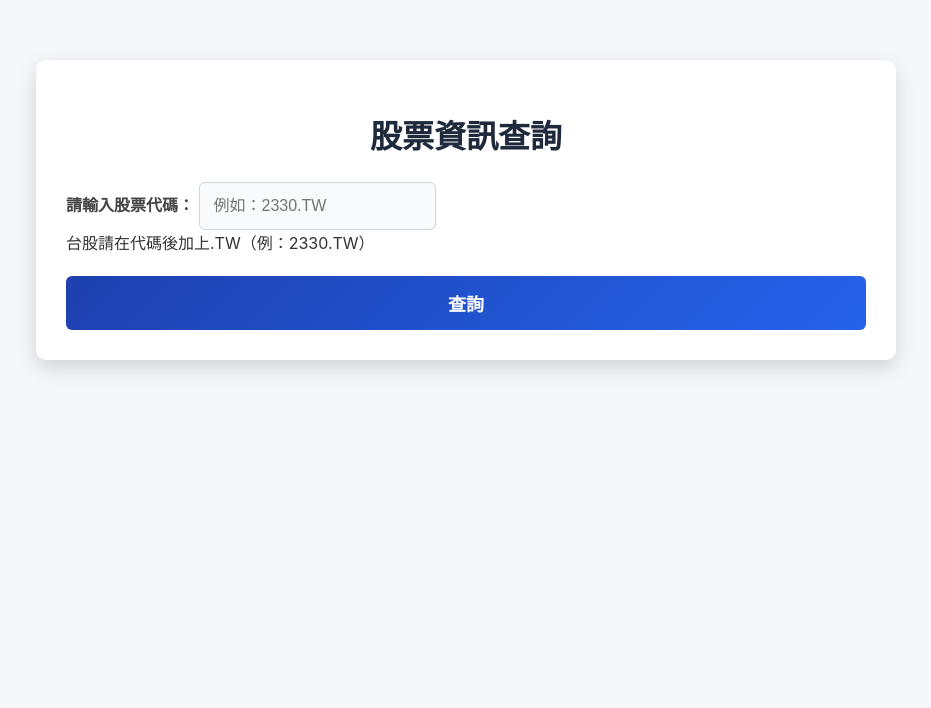
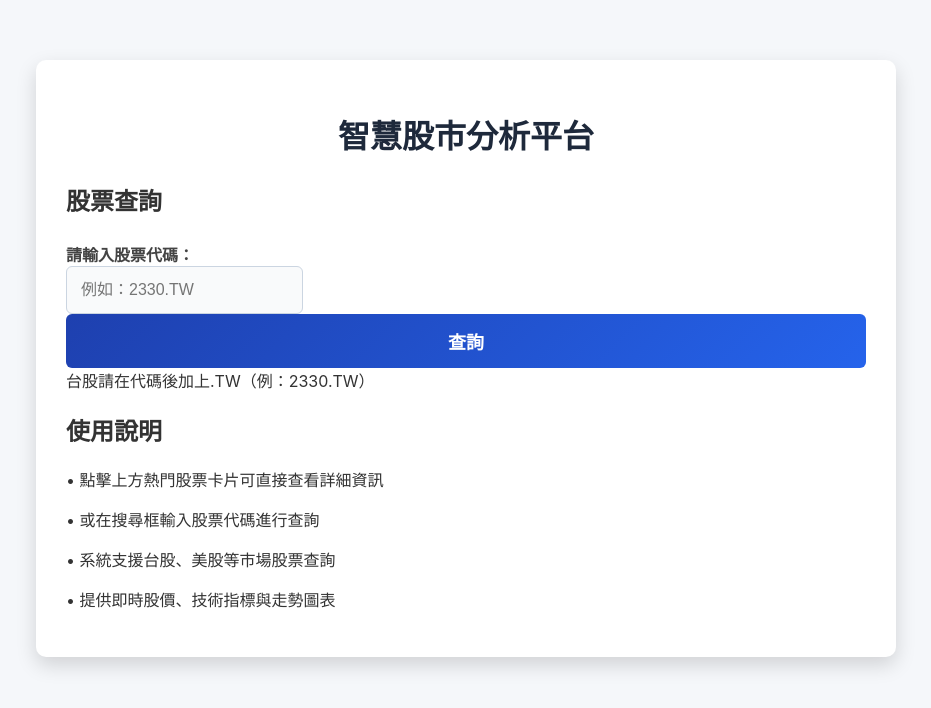
Before and after one commit to iamhenryhuang/financial_web, a Flask app: template templates/home.html in a window 1280 px wide. Shown: the top 708 px of the page, without its empty margins (174-1105 px from the left). Run offline with Flask 3, Linux system fonts and the light colour scheme; the template is opened without the code that fills it, so the values that code supplies are empty.

Commit message:
Update home.html

```diff
--- a/templates/home.html
+++ b/templates/home.html
@@ -1,23 +1,65 @@
 <!DOCTYPE html>
 <html>
 <head>
-    <title>股票資訊查詢</title>
-    <!-- <link href="https://cdn.jsdelivr.net/npm/bootstrap@5.1.3/dist/css/bootstrap.min.css" rel="stylesheet"> -->
+    <title>智慧股市分析平台</title>
     <link rel="stylesheet" type="text/css" href="{{ url_for('static', filename='style.css') }}">
     <meta charset="UTF-8">
 </head>
 <body>
-    <div class="container mt-5">
-        <h1>股票資訊查詢</h1>
-        <form action="/stock" method="get" class="mt-4">
-            <div class="mb-3">
-                <label for="symbol" class="form-label">請輸入股票代碼：</label>
-                <input type="text" class="form-control" id="symbol" name="symbol"
-                       placeholder="例如：2330.TW" required>
-                <div class="form-text">台股請在代碼後加上.TW（例：2330.TW）</div>
+    <div class="container">
+        <h1>智慧股市分析平台</h1>
+
+        <!-- 熱門股票區塊 -->
+        {% if popular_stocks %}
+        <div class="popular-stocks">
+            <h2>熱門股票</h2>
+            <div class="stock-grid">
+                {% for stock in popular_stocks %}
+                <a href="{{ url_for('stock', symbol=stock.symbol) }}" class="stock-card">
+                    <div class="stock-info">
+                        <h3>{{ stock.name }}</h3>
+                        <p class="stock-symbol">{{ stock.symbol }}</p>
+                        <p class="stock-price">{{ stock.current_price }}</p>
+                        {% if stock.price_change != 'N/A' %}
+                        <p class="stock-change {% if stock.price_change > 0 %}positive{% elif stock.price_change < 0 %}negative{% endif %}">
+                            {{ "%.2f"|format(stock.price_change) }}%
+                        </p>
+                        {% else %}
+                        <p class="stock-change">N/A</p>
+                        {% endif %}
+                    </div>
+                </a>
+                {% endfor %}
             </div>
-            <button type="submit" class="btn btn-primary">查詢</button>
-        </form>
+        </div>
+        {% endif %}
+
+        <!-- 股票搜尋區塊 -->
+        <div class="search-section">
+            <h2>股票查詢</h2>
+            <form action="/stock" method="get" class="search-form">
+                <div class="form-group">
+                    <label for="symbol" class="form-label">請輸入股票代碼：</label>
+                    <div class="search-input-group">
+                        <input type="text" class="form-control" id="symbol" name="symbol"
+                               placeholder="例如：2330.TW" required>
+                        <button type="submit" class="search-button">查詢</button>
+                    </div>
+                    <div class="form-text">台股請在代碼後加上.TW（例：2330.TW）</div>
+                </div>
+            </form>
+        </div>
+
+        <!-- 市場資訊 -->
+        <div class="market-info">
+            <h2>使用說明</h2>
+            <div class="info-content">
+                <p>• 點擊上方熱門股票卡片可直接查看詳細資訊</p>
+                <p>• 或在搜尋框輸入股票代碼進行查詢</p>
+                <p>• 系統支援台股、美股等市場股票查詢</p>
+                <p>• 提供即時股價、技術指標與走勢圖表</p>
+            </div>
+        </div>
     </div>
 </body>
 </html>
```
